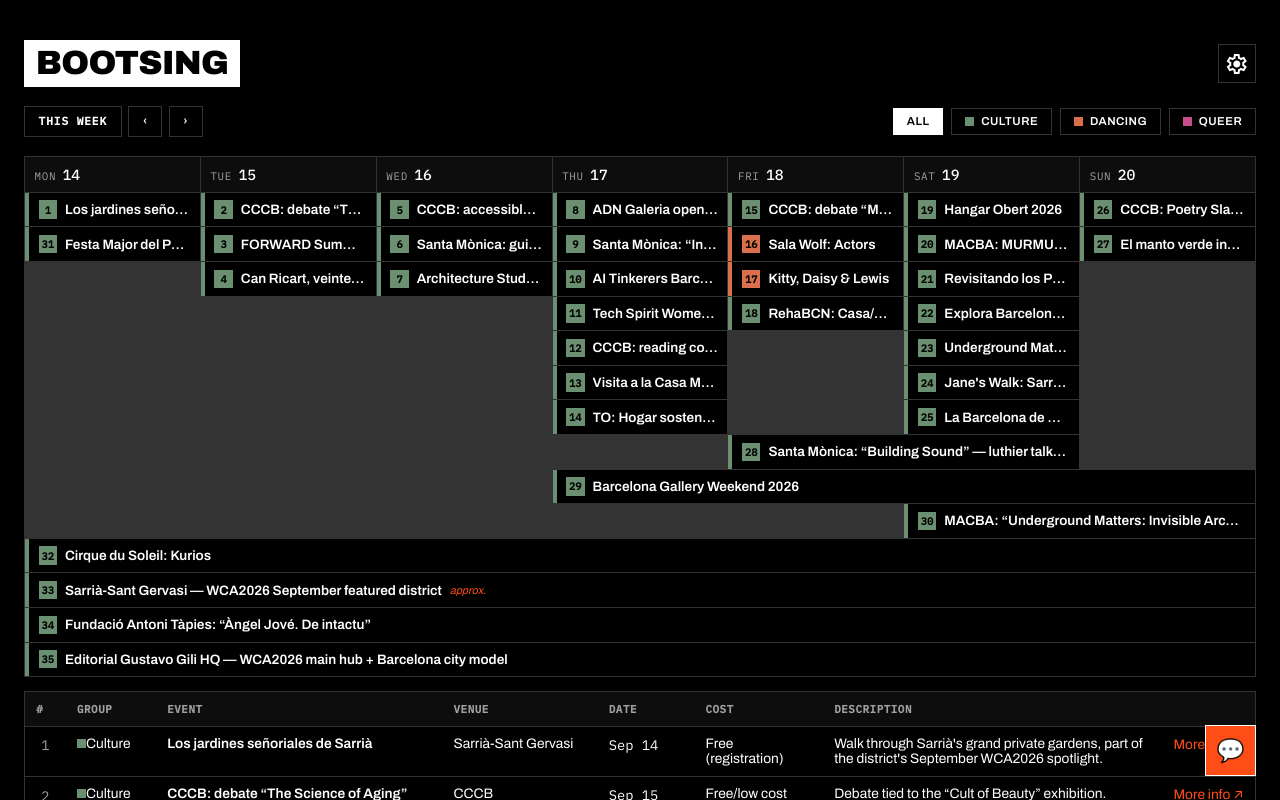
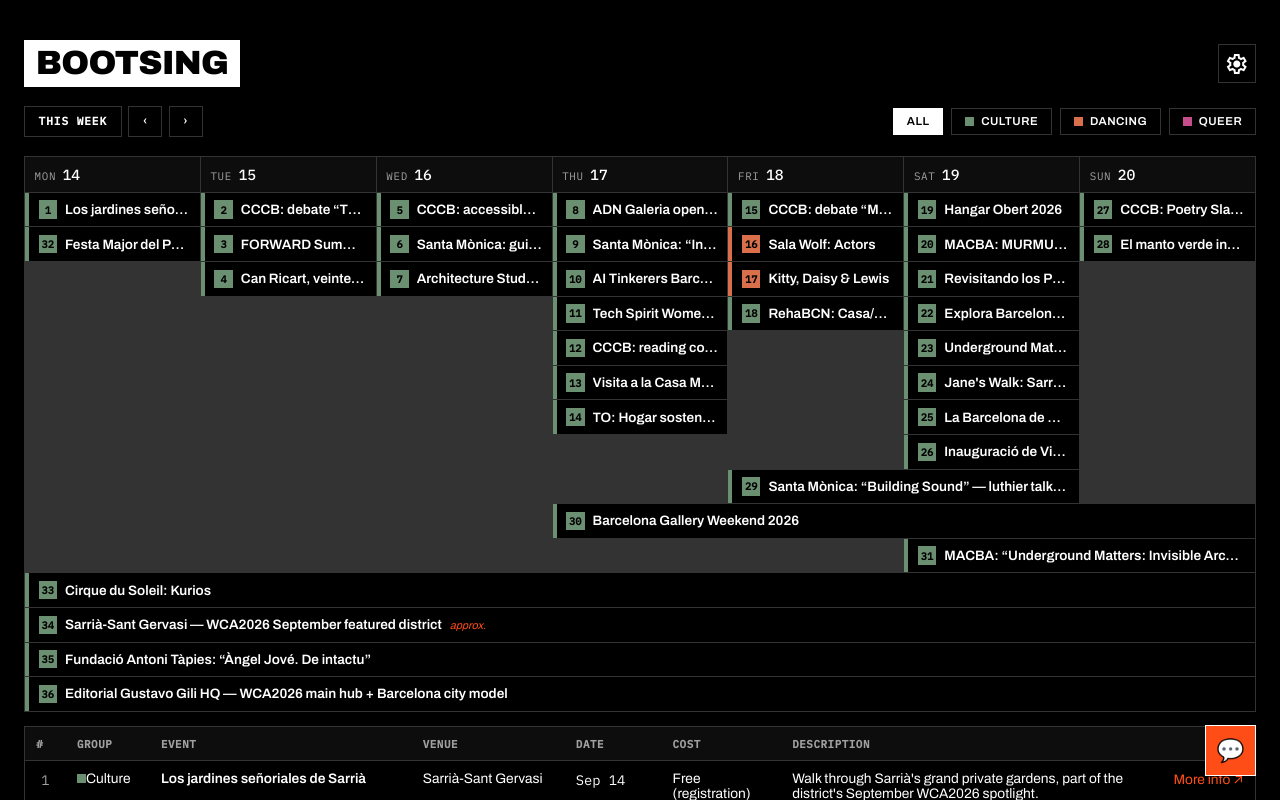
Before and after one commit to saniatechnology/bootsing, a Next.js app: page / in a window 1280 px wide. Shown: the top 800 px of the page. Built offline with nearby package versions, Linux system fonts and the light colour scheme.

Commit message:
expandable event info in week view

```diff
--- a/data/events.json
+++ b/data/events.json
@@ -1402,5 +1402,18 @@
     "link": "https://www.cirquedusoleil.com/spain/barcelona/kurios/buy-tickets",
     "approx": false,
     "genre": null
+  },
+  {
+    "id": 110,
+    "name": "Inauguració de Virus Llibreria",
+    "venue": "Plaça del Pou de la Figuera (Forat de la Vergonya), Barcelona",
+    "cat": "NEIGH",
+    "start": "2026-09-19",
+    "end": "2026-09-19",
+    "cost": "Unknown",
+    "desc": "Opening party for the new Virus Llibreria bookshop: an afternoon in the square for talks, debate, food, reading and dancing, with contributions from Biblioteques en Lluita, Regularización Ya!, and publishers Banda Propia (Chile) and Tinta Limón (Argentina).",
+    "link": "https://do.basspistol.org/event/inauguracio-de-virus-llibreria",
+    "approx": false,
+    "genre": null
   }
 ]
--- a/src/app/globals.css
+++ b/src/app/globals.css
@@ -250,6 +250,80 @@
   min-height: 2.1rem;
   overflow: hidden;
   white-space: nowrap;
+  cursor: pointer;
+}
+.ev-row.expanded {
+  background: var(--surface-2);
+}
+
+/* --- Week grid: click-to-expand event detail row --- */
+.ev-detail {
+  overflow: hidden;
+}
+.ev-detail-inner {
+  overflow: hidden;
+  border: 1px solid var(--border);
+  border-left: 3px solid var(--accent);
+  background: var(--surface-2);
+  padding: 0.85rem 1rem;
+  margin-top: -1px;
+  animation: evDetailOpen 0.22s ease;
+}
+@keyframes evDetailOpen {
+  from {
+    max-height: 0;
+    opacity: 0;
+  }
+  to {
+    max-height: 30rem;
+    opacity: 1;
+  }
+}
+.ev-detail-head {
+  display: flex;
+  align-items: center;
+  flex-wrap: wrap;
+  gap: 0.5rem;
+  margin-bottom: 0.7rem;
+}
+.ev-detail-groups {
+  font-family: "IBM Plex Mono", monospace;
+  font-size: 0.66rem;
+  text-transform: uppercase;
+  letter-spacing: 0.05em;
+  color: var(--text-muted);
+}
+.ev-detail-title {
+  font-weight: 600;
+  font-size: 1rem;
+}
+.ev-detail-grid {
+  display: grid;
+  grid-template-columns: repeat(auto-fit, minmax(160px, 1fr));
+  gap: 0.6rem 1.4rem;
+  margin: 0;
+}
+.ev-detail-grid dt {
+  font-family: "IBM Plex Mono", monospace;
+  font-size: 0.62rem;
+  text-transform: uppercase;
+  letter-spacing: 0.05em;
+  color: var(--text-muted);
+  margin-bottom: 0.15rem;
+}
+.ev-detail-grid dd {
+  margin: 0;
+  font-size: 0.86rem;
+  line-height: 1.45;
+}
+.ev-detail-desc {
+  grid-column: 1 / -1;
+}
+.ev-detail-link {
+  display: inline-block;
+  margin-top: 0.75rem;
+  font-size: 0.82rem;
+  color: var(--accent);
 }
 .ev-badge {
   flex: none;
--- a/src/components/WeekSection.tsx
+++ b/src/components/WeekSection.tsx
@@ -1,3 +1,6 @@
+"use client";
+
+import { Fragment, useState } from "react";
 import { dayOfWeekAbbr, fmtDateRange } from "@/lib/dates";
 import { buildWeekLayout } from "@/lib/grid";
 import type { CalendarEvent, CalendarMeta, GroupKey, IsoDate } from "@/lib/types";
@@ -31,7 +34,7 @@
   numClassName: string;
 }) {
   return (
-    <span className="ev-select">
+    <span className="ev-select" onClick={(e) => e.stopPropagation()}>
       <span className={numClassName} aria-hidden="true">
         {index}
       </span>
@@ -55,10 +58,15 @@
   onToggleSelect,
 }: WeekSectionProps) {
   const layout = buildWeekLayout(events, week);
+  const [expandedId, setExpandedId] = useState<number | null>(null);
 
   function isHidden(event: CalendarEvent): boolean {
     if (activeGroup === "all") return false;
     return !meta.catGroups[event.cat]?.includes(activeGroup);
+  }
+
+  function toggleExpanded(id: number) {
+    setExpandedId((prev) => (prev === id ? null : id));
   }
 
   /** An event's groups, and the color of its first (primary) group. */
@@ -70,13 +78,21 @@
     return primary ? meta.groupColors[primary] : "var(--text-muted)";
   }
 
+  // The expanded event's detail row is injected as a full-width grid row right
+  // below its lane; lanes beneath it shift down one row to make space.
+  const expandedRow =
+    expandedId != null
+      ? layout.rows.find((r) => r.event.id === expandedId && !isHidden(r.event))
+      : undefined;
+  const expandedLane = expandedRow ? expandedRow.lane : -1;
+
   return (
     <section className="week">
       <div
         className="grid"
         style={{
           gridTemplateColumns: `repeat(${layout.dayCount}, 1fr)`,
-          gridTemplateRows: `auto repeat(${layout.laneCount}, auto)`,
+          gridTemplateRows: `auto repeat(${layout.laneCount + (expandedRow ? 1 : 0)}, auto)`,
         }}
       >
         {layout.days.map((day) => (
@@ -87,17 +103,30 @@
         ))}
 
         {layout.rows.map((row) => {
-          const { event, index, colStart, span, lane } = row;
+          const { event, index, colStart, span, lane, clippedStart, clippedEnd } = row;
           const selected = selectedIds.has(event.id);
+          const hidden = isHidden(event);
+          const expanded = expandedRow?.event.id === event.id;
+          const gridRow = lane + 2 + (expandedLane >= 0 && lane > expandedLane ? 1 : 0);
           return (
+            <Fragment key={event.id}>
               <div
-              key={event.id}
-              className={`ev-row${selected ? " selected" : ""}`}
+                className={`ev-row${selected ? " selected" : ""}${expanded ? " expanded" : ""}`}
                 style={{
-                gridRow: lane + 2,
+                  gridRow,
                   gridColumn: `${colStart} / span ${span}`,
                   ["--cat" as string]: colorOf(event),
-                display: isHidden(event) ? "none" : undefined,
+                  display: hidden ? "none" : undefined,
+                }}
+                role="button"
+                tabIndex={hidden ? -1 : 0}
+                aria-expanded={expanded}
+                onClick={() => toggleExpanded(event.id)}
+                onKeyDown={(e) => {
+                  if (e.key === "Enter" || e.key === " ") {
+                    e.preventDefault();
+                    toggleExpanded(event.id);
+                  }
                 }}
               >
                 <SelectBadge
@@ -111,6 +140,48 @@
                 {/* <span className="ev-venue">{event.venue}</span> */}
                 {event.approx && <span className="approx">approx.</span>}
               </div>
+
+              {expanded && (
+                <div className="ev-detail" style={{ gridRow: expandedLane + 3, gridColumn: "1 / -1" }}>
+                  <div className="ev-detail-inner">
+                    <div className="ev-detail-head">
+                      <span className="catdot" style={{ background: colorOf(event) }} />
+                      <span className="ev-detail-groups">
+                        {groupsOf(event).map((g) => meta.groupLabels[g]).join(" · ")}
+                      </span>
+                      <span className="ev-detail-title">{event.name}</span>
+                      {event.approx && <span className="approx">approx.</span>}
+                    </div>
+                    <dl className="ev-detail-grid">
+                      <div>
+                        <dt>Venue</dt>
+                        <dd>{event.venue}</dd>
+                      </div>
+                      <div>
+                        <dt>Date</dt>
+                        <dd className="mono">{fmtDateRange(clippedStart, clippedEnd)}</dd>
+                      </div>
+                      <div>
+                        <dt>Cost</dt>
+                        <dd>{event.cost}</dd>
+                      </div>
+                      <div className="ev-detail-desc">
+                        <dt>Description</dt>
+                        <dd>{event.desc}</dd>
+                      </div>
+                    </dl>
+                    <a
+                      className="ev-detail-link"
+                      href={event.link}
+                      target="_blank"
+                      rel="noopener noreferrer"
+                    >
+                      More info &#8599;
+                    </a>
+                  </div>
+                </div>
+              )}
+            </Fragment>
           );
         })}
       </div>
```
Lines whose indentation alone changed are shown as unchanged.
